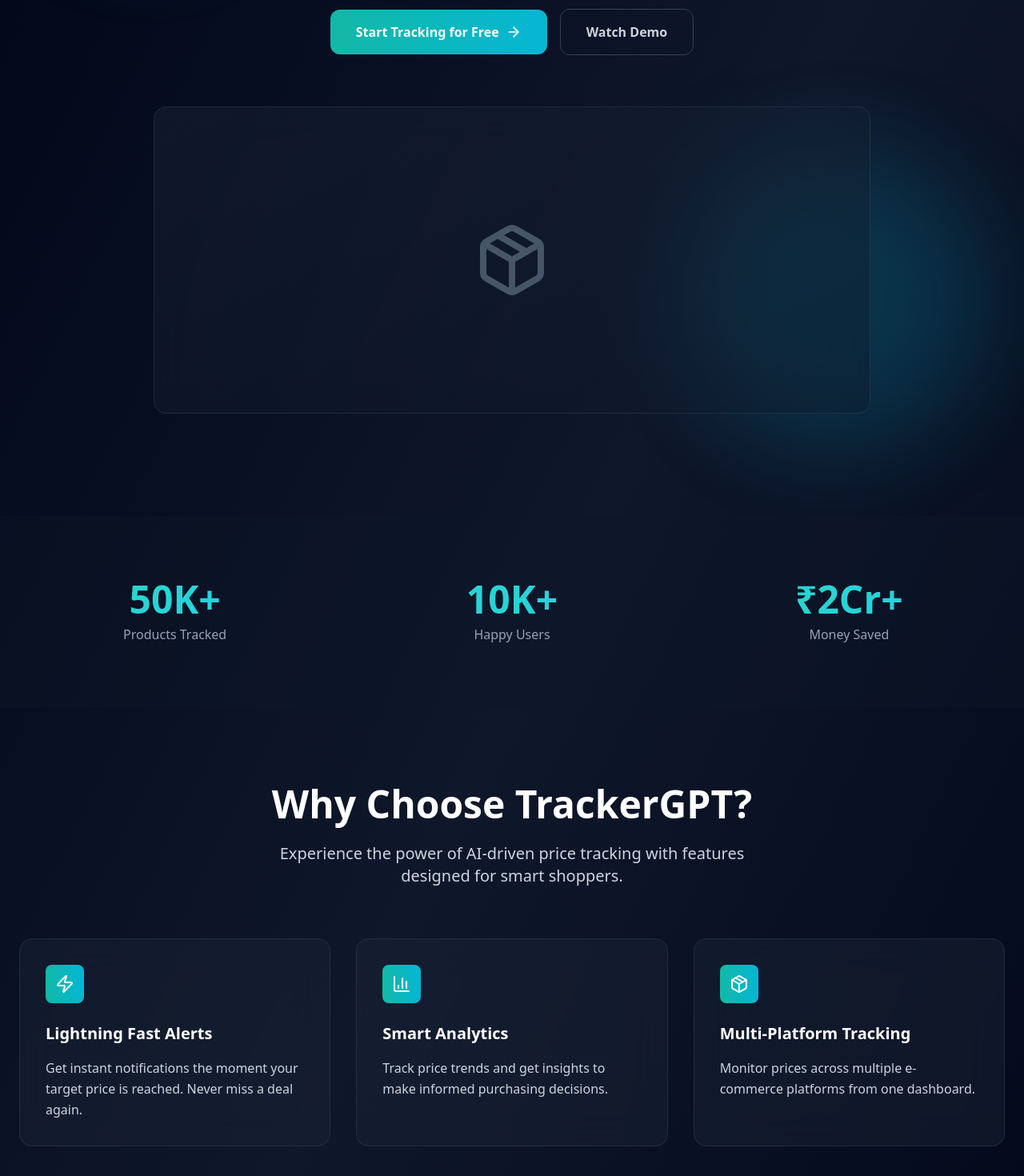
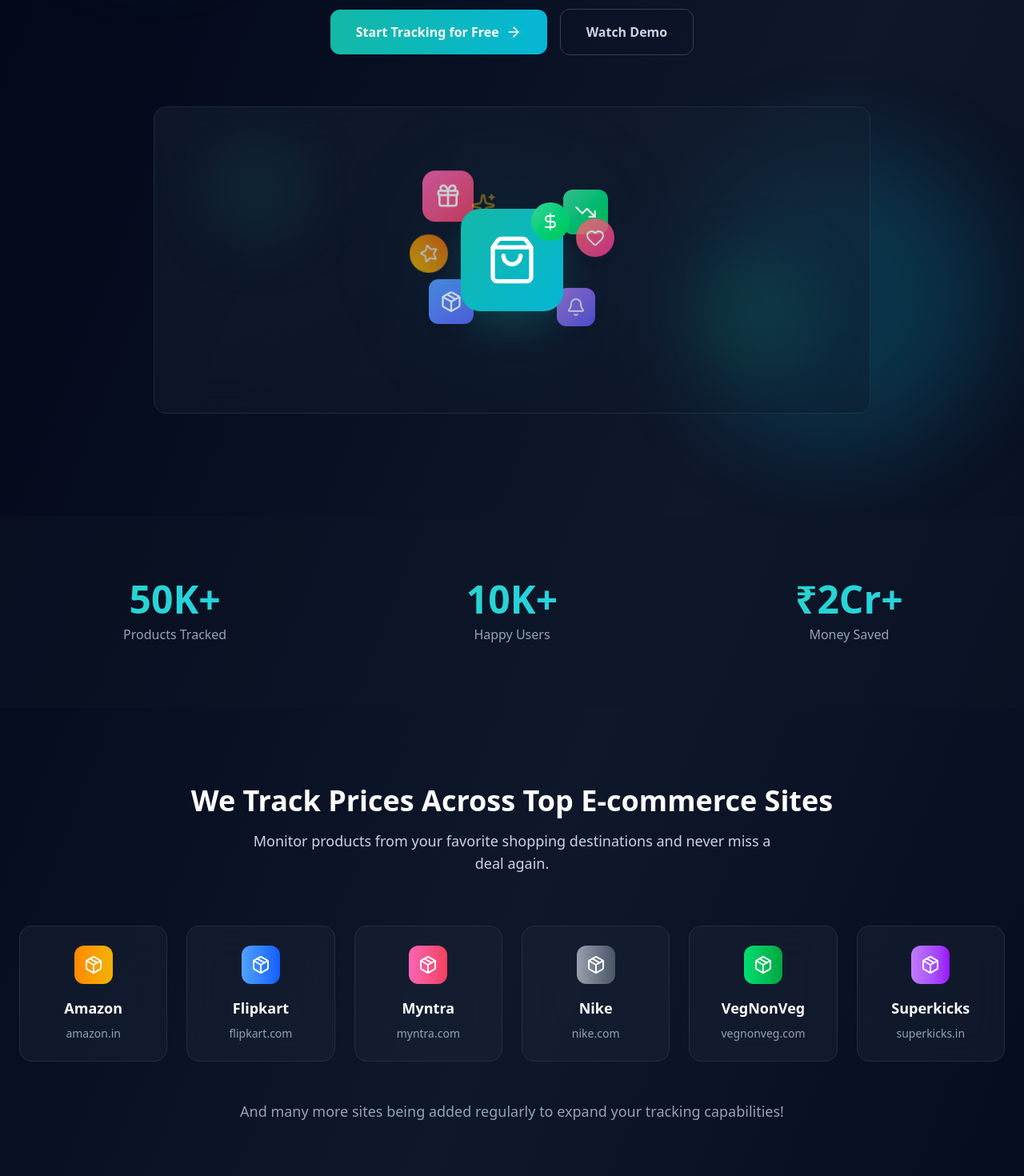
Before and after one commit to bansodpratik123/product-tracker-frontend, a React (Vite) app: page / in a window 1280 px wide. Shown: the part 440-1910 px from the top of the page at 80% size. Built offline with nearby package versions, Linux system fonts and the light colour scheme.

Commit message:
ecommerse webites add on landing page. Webiste name changed to GetBestDeal

```diff
--- a/index.html
+++ b/index.html
@@ -4,7 +4,7 @@
     <meta charset="UTF-8" />
     <link rel="icon" type="image/svg+xml" href="/vite.svg" />
     <meta name="viewport" content="width=device-width, initial-scale=1.0" />
-    <title>tracker-gpt-frontend</title>
+    <title>Get Best Deal - AI Powered Price Tracker</title>
   </head>
   <body>
     <div id="root"></div>
--- a/package.json
+++ b/package.json
@@ -1,5 +1,5 @@
 {
-  "name": "tracker-gpt-frontend",
+  "name": "get-best-deal-frontend",
   "private": true,
   "version": "0.0.0",
   "type": "module",
--- a/src/components/Header.jsx
+++ b/src/components/Header.jsx
@@ -29,7 +29,7 @@
             <div className="p-2 rounded-lg bg-gradient-to-r from-teal-500 to-cyan-500">
               <ShoppingCart className="w-5 h-5 text-white" />
             </div>
-            <span className="text-xl font-bold text-white">TrackerGPT</span>
+            <span className="text-xl font-bold text-white">Get Best Deal</span>
           </Link>
 
           {/* Desktop Navigation */}
--- a/src/components/LoadingSkeleton.jsx
+++ b/src/components/LoadingSkeleton.jsx
@@ -1,58 +1,75 @@
 const LoadingSkeleton = () => {
-  const skeletonCards = Array.from({ length: 6 }, (_, index) => (
+  const skeletonCards = Array.from({ length: 4 }, (_, index) => (
     <div
       key={index}
-      className="backdrop-blur-xl bg-slate-800/40 border border-slate-700/50 rounded-2xl p-6 animate-pulse"
+      className="backdrop-blur-xl bg-slate-800/40 border border-slate-700/50 rounded-2xl p-6 animate-pulse mb-4"
     >
-      {/* Image Skeleton */}
-      <div className="relative mb-4">
-        <div className="w-full h-32 bg-slate-700/50 rounded-xl"></div>
+      <div className="flex gap-6">
+        {/* Image Skeleton - Left Side */}
+        <div className="flex-shrink-0 relative">
+          <div className="w-48 h-36 bg-slate-700/50 rounded-xl"></div>
           {/* Status Badge Skeleton */}
-        <div className="absolute top-3 right-3 w-20 h-6 bg-slate-700/50 rounded-full"></div>
+          <div className="absolute -top-2 -right-2 w-20 h-6 bg-slate-700/50 rounded-full"></div>
         </div>
 
+        {/* Content Skeleton - Right Side */}
+        <div className="flex-1 min-w-0">
+          <div className="flex justify-between items-start mb-4">
             {/* Title Skeleton */}
-      <div className="mb-3">
+            <div className="flex-1 pr-4">
               <div className="h-6 bg-slate-700/50 rounded-lg mb-2"></div>
               <div className="h-4 bg-slate-700/30 rounded-lg w-3/4"></div>
             </div>
 
-      {/* Price Info Skeleton */}
-      <div className="space-y-3 mb-4">
-        <div className="flex items-center justify-between">
-          <div className="space-y-2">
-            <div className="h-3 bg-slate-700/30 rounded w-20"></div>
-            <div className="h-6 bg-slate-700/50 rounded w-24"></div>
-          </div>
-          <div className="space-y-2 text-right">
-            <div className="h-3 bg-slate-700/30 rounded w-20"></div>
-            <div className="h-5 bg-slate-700/50 rounded w-20"></div>
+            {/* Action Buttons Skeleton */}
+            <div className="flex items-center gap-2 flex-shrink-0">
+              <div className="w-8 h-8 bg-slate-700/50 rounded-lg"></div>
+              <div className="w-8 h-8 bg-slate-700/50 rounded-lg"></div>
+              <div className="w-8 h-8 bg-slate-700/50 rounded-lg"></div>
             </div>
           </div>
 
-        {/* Price Difference Skeleton */}
+          {/* Price Information Row Skeleton */}
+          <div className="grid grid-cols-1 md:grid-cols-3 gap-4 mb-4">
+            {/* Current Price */}
+            <div>
+              <div className="h-3 bg-slate-700/30 rounded w-20 mb-1"></div>
+              <div className="h-6 bg-slate-700/50 rounded w-24"></div>
+            </div>
+
+            {/* Target Price */}
+            <div>
+              <div className="h-3 bg-slate-700/30 rounded w-20 mb-1"></div>
+              <div className="h-5 bg-slate-700/50 rounded w-20"></div>
+            </div>
+
+            {/* Price Difference */}
+            <div>
+              <div className="h-3 bg-slate-700/30 rounded w-16 mb-1"></div>
               <div className="flex items-center gap-2">
                 <div className="w-4 h-4 bg-slate-700/50 rounded"></div>
-          <div className="h-4 bg-slate-700/30 rounded w-32"></div>
+                <div className="h-4 bg-slate-700/30 rounded w-16"></div>
+              </div>
             </div>
           </div>
 
-      {/* Action Buttons Skeleton */}
-      <div className="flex items-center gap-2 mb-4">
-        <div className="flex-1 h-10 bg-slate-700/50 rounded-lg"></div>
-        <div className="w-10 h-10 bg-slate-700/50 rounded-lg"></div>
-        <div className="w-10 h-10 bg-slate-700/50 rounded-lg"></div>
+          {/* Status Message Skeleton */}
+          <div className="mb-4">
+            <div className="h-4 bg-slate-700/30 rounded w-48"></div>
           </div>
 
-      {/* Timestamp Skeleton */}
-      <div className="pt-3 border-t border-slate-700/50">
+          {/* Timestamp and URL Skeleton */}
+          <div className="flex flex-col sm:flex-row sm:items-center sm:justify-between pt-4 border-t border-slate-700/50 gap-2">
             <div className="h-3 bg-slate-700/30 rounded w-24"></div>
+            <div className="h-3 bg-slate-700/30 rounded w-32"></div>
+          </div>
+        </div>
       </div>
     </div>
   ));
 
   return (
-    <div className="grid grid-cols-1 md:grid-cols-2 lg:grid-cols-3 gap-6">
+    <div className="space-y-0">
       {skeletonCards}
     </div>
   );
--- a/src/pages/Landing.jsx
+++ b/src/pages/Landing.jsx
@@ -1,5 +1,5 @@
 import { Link } from 'react-router-dom';
-import { ArrowRight, Sparkles, Zap, BarChart3, Package, Target, Bell } from 'lucide-react';
+import { ArrowRight, Sparkles, Zap, BarChart3, Package, Target, Bell, ShoppingBag, DollarSign, TrendingDown, Gift, Star, Heart } from 'lucide-react';
 
 const Landing = () => {
   const stats = [
@@ -75,7 +75,7 @@
 
             {/* Subheading */}
             <p className="text-xl md:text-2xl text-slate-300 max-w-3xl mx-auto mb-10 leading-relaxed">
-              TrackerGPT monitors millions of products across the web and alerts you instantly
+              Get Best Deal monitors millions of products across the web and alerts you instantly
               when prices drop to your target. Save money effortlessly with AI-powered tracking.
             </p>
 
@@ -93,10 +93,70 @@
               </button>
             </div>
 
-            {/* Hero Image Placeholder */}
+            {/* Hero Image - Shopping & Money Saving Illustration */}
             <div className="mt-16 relative">
-              <div className="w-full max-w-4xl mx-auto h-64 md:h-96 bg-gradient-to-br from-slate-800/40 to-slate-900/40 backdrop-blur-xl border border-slate-700/50 rounded-2xl flex items-center justify-center">
-                <Package className="w-24 h-24 text-slate-600" />
+              <div className="w-full max-w-4xl mx-auto h-64 md:h-96 bg-gradient-to-br from-slate-800/40 to-slate-900/40 backdrop-blur-xl border border-slate-700/50 rounded-2xl p-8 flex items-center justify-center overflow-hidden">
+
+                {/* Central Shopping Bag with Money */}
+                <div className="relative">
+                  {/* Main Shopping Bag */}
+                  <div className="w-32 h-32 bg-gradient-to-br from-teal-500 to-cyan-500 rounded-3xl flex items-center justify-center relative z-10 shadow-2xl shadow-teal-500/25">
+                    <ShoppingBag className="w-16 h-16 text-white" />
+
+                    {/* Money Symbol */}
+                    <div className="absolute -top-2 -right-2 w-12 h-12 bg-gradient-to-br from-emerald-400 to-green-500 rounded-full flex items-center justify-center">
+                      <DollarSign className="w-6 h-6 text-white" />
+                    </div>
+                  </div>
+
+                  {/* Floating Icons Around */}
+                  {/* Gift Box - Top Left */}
+                  <div className="absolute -top-8 -left-12 w-16 h-16 bg-gradient-to-br from-pink-400 to-rose-500 rounded-2xl flex items-center justify-center animate-bounce shadow-lg opacity-80">
+                    <Gift className="w-8 h-8 text-white" />
+                  </div>
+
+                  {/* Trending Down - Top Right */}
+                  <div className="absolute -top-6 -right-14 w-14 h-14 bg-gradient-to-br from-emerald-400 to-green-500 rounded-xl flex items-center justify-center animate-pulse shadow-lg opacity-90">
+                    <TrendingDown className="w-7 h-7 text-white" />
+                  </div>
+
+                  {/* Star - Left */}
+                  <div className="absolute top-8 -left-16 w-12 h-12 bg-gradient-to-br from-yellow-400 to-orange-500 rounded-full flex items-center justify-center animate-spin shadow-lg opacity-70" style={{animationDuration: '8s'}}>
+                    <Star className="w-6 h-6 text-white" />
+                  </div>
+
+                  {/* Heart - Right */}
+                  <div className="absolute top-6 -right-16 w-12 h-12 bg-gradient-to-br from-red-400 to-pink-500 rounded-full flex items-center justify-center animate-bounce shadow-lg opacity-80" style={{animationDelay: '1s'}}>
+                    <Heart className="w-6 h-6 text-white" />
+                  </div>
+
+                  {/* Package - Bottom Left */}
+                  <div className="absolute -bottom-4 -left-10 w-14 h-14 bg-gradient-to-br from-blue-400 to-indigo-500 rounded-xl flex items-center justify-center animate-pulse shadow-lg opacity-85" style={{animationDelay: '2s'}}>
+                    <Package className="w-7 h-7 text-white" />
+                  </div>
+
+                  {/* Bell - Bottom Right */}
+                  <div className="absolute -bottom-6 -right-10 w-12 h-12 bg-gradient-to-br from-purple-400 to-indigo-500 rounded-xl flex items-center justify-center animate-bounce shadow-lg opacity-75" style={{animationDelay: '0.5s'}}>
+                    <Bell className="w-6 h-6 text-white" />
+                  </div>
+
+                  {/* Sparkles Effect */}
+                  <div className="absolute -top-4 left-4 w-6 h-6 text-yellow-400 animate-ping opacity-60">
+                    <Sparkles className="w-6 h-6" />
+                  </div>
+                  <div className="absolute -bottom-2 right-6 w-4 h-4 text-cyan-400 animate-ping opacity-50" style={{animationDelay: '1.5s'}}>
+                    <Sparkles className="w-4 h-4" />
+                  </div>
+                  <div className="absolute top-16 left-20 w-5 h-5 text-emerald-400 animate-ping opacity-40" style={{animationDelay: '3s'}}>
+                    <Sparkles className="w-5 h-5" />
+                  </div>
+                </div>
+
+                {/* Background Gradient Circles */}
+                <div className="absolute top-10 left-16 w-32 h-32 bg-teal-500/10 rounded-full blur-2xl"></div>
+                <div className="absolute bottom-10 right-16 w-40 h-40 bg-emerald-500/10 rounded-full blur-2xl"></div>
+                <div className="absolute top-1/2 left-1/2 transform -translate-x-1/2 -translate-y-1/2 w-60 h-60 bg-cyan-500/5 rounded-full blur-3xl"></div>
+
               </div>
             </div>
           </div>
@@ -119,12 +179,54 @@
         </div>
       </section>
 
+      {/* Supported Sites Section */}
+      <section className="py-24">
+        <div className="max-w-7xl mx-auto px-6">
+          <div className="text-center mb-16">
+            <h2 className="text-3xl md:text-4xl font-bold text-white mb-4">
+              We Track Prices Across Top E-commerce Sites
+            </h2>
+            <p className="text-lg text-slate-300 max-w-2xl mx-auto">
+              Monitor products from your favorite shopping destinations and never miss a deal again.
+            </p>
+          </div>
+
+          <div className="grid grid-cols-2 md:grid-cols-3 lg:grid-cols-6 gap-6">
+            {[
+              { name: 'Amazon', domain: 'amazon.in', color: 'from-orange-400 to-yellow-500' },
+              { name: 'Flipkart', domain: 'flipkart.com', color: 'from-blue-400 to-blue-600' },
+              { name: 'Myntra', domain: 'myntra.com', color: 'from-pink-400 to-rose-500' },
+              { name: 'Nike', domain: 'nike.com', color: 'from-gray-400 to-gray-600' },
+              { name: 'VegNonVeg', domain: 'vegnonveg.com', color: 'from-green-400 to-green-600' },
+              { name: 'Superkicks', domain: 'superkicks.in', color: 'from-purple-400 to-purple-600' },
+            ].map((site, index) => (
+              <div
+                key={index}
+                className="group backdrop-blur-xl bg-slate-800/40 border border-slate-700/50 rounded-2xl p-6 hover:bg-slate-800/60 hover:border-slate-600/50 transition-all duration-300 text-center"
+              >
+                <div className={`w-12 h-12 bg-gradient-to-r ${site.color} rounded-xl flex items-center justify-center mb-4 mx-auto group-hover:scale-110 transition-transform duration-300`}>
+                  <Package className="w-6 h-6 text-white" />
+                </div>
+                <h3 className="text-lg font-semibold text-white mb-2">{site.name}</h3>
+                <p className="text-sm text-slate-400">{site.domain}</p>
+              </div>
+            ))}
+          </div>
+
+          <div className="text-center mt-12">
+            <p className="text-slate-400 text-lg">
+              And many more sites being added regularly to expand your tracking capabilities!
+            </p>
+          </div>
+        </div>
+      </section>
+
       {/* Why Choose Section */}
       <section id="features" className="py-24">
         <div className="max-w-7xl mx-auto px-6">
           <div className="text-center mb-16">
             <h2 className="text-4xl md:text-5xl font-bold text-white mb-6">
-              Why Choose TrackerGPT?
+              Why Choose Get Best Deal?
             </h2>
             <p className="text-xl text-slate-300 max-w-2xl mx-auto">
               Experience the power of AI-driven price tracking with features designed for smart shoppers.
--- a/src/pages/ProductsPage.jsx
+++ b/src/pages/ProductsPage.jsx
@@ -106,9 +106,15 @@
       <div className="min-h-screen bg-gradient-to-br from-slate-950 via-slate-900 to-slate-950 pt-16">
         <div className="py-20">
           <div className="max-w-7xl mx-auto px-6">
-            <div className="flex items-center justify-between mb-8">
-              <h1 className="text-4xl md:text-5xl font-bold text-white">Your Products</h1>
-              <div className="h-12 w-32 bg-slate-700/50 rounded-lg animate-pulse"></div>
+            <div className="flex flex-col sm:flex-row sm:items-center sm:justify-between gap-4 mb-6">
+              <div>
+                <div className="h-12 bg-slate-700/50 rounded-lg mb-2 w-80 animate-pulse"></div>
+                <div className="h-4 bg-slate-700/30 rounded w-32 animate-pulse"></div>
+              </div>
+              <div className="flex items-center gap-4">
+                <div className="h-10 w-20 bg-slate-700/50 rounded-lg animate-pulse"></div>
+                <div className="h-10 w-32 bg-slate-700/50 rounded-lg animate-pulse"></div>
+              </div>
             </div>
             <LoadingSkeleton />
           </div>
@@ -122,8 +128,15 @@
       <div className="py-20">
         <div className="max-w-7xl mx-auto px-6">
           {/* Header */}
-          <div className="flex flex-col sm:flex-row sm:items-center sm:justify-between gap-4 mb-8">
-            <h1 className="text-4xl md:text-5xl font-bold text-white">Your Products</h1>
+          <div className="flex flex-col sm:flex-row sm:items-center sm:justify-between gap-4 mb-6">
+            <div>
+              <h1 className="text-4xl md:text-5xl font-bold text-white mb-2">Your Products</h1>
+              {products.length > 0 && (
+                <p className="text-slate-400">
+                  {products.length} {products.length === 1 ? 'product' : 'products'} tracked
+                </p>
+              )}
+            </div>
             <div className="flex items-center gap-4">
               <button
                 onClick={handleRefresh}
@@ -143,11 +156,11 @@
             </div>
           </div>
 
-          {/* Products Grid or Empty State */}
+          {/* Products List or Empty State */}
           {products.length === 0 ? (
             <EmptyState onAddProduct={() => setAddModalOpen(true)} />
           ) : (
-            <div className="grid grid-cols-1 md:grid-cols-2 lg:grid-cols-3 gap-6">
+            <div className="space-y-0">
               {products.map((product) => (
                 <ProductCard
                   key={product.id}
```
Also changed, not shown: src/components/ProductCard.jsx (+70 -44 lines), 1 other file (tests, documents, lock files or other folders). Lines whose indentation alone changed are shown as unchanged.
